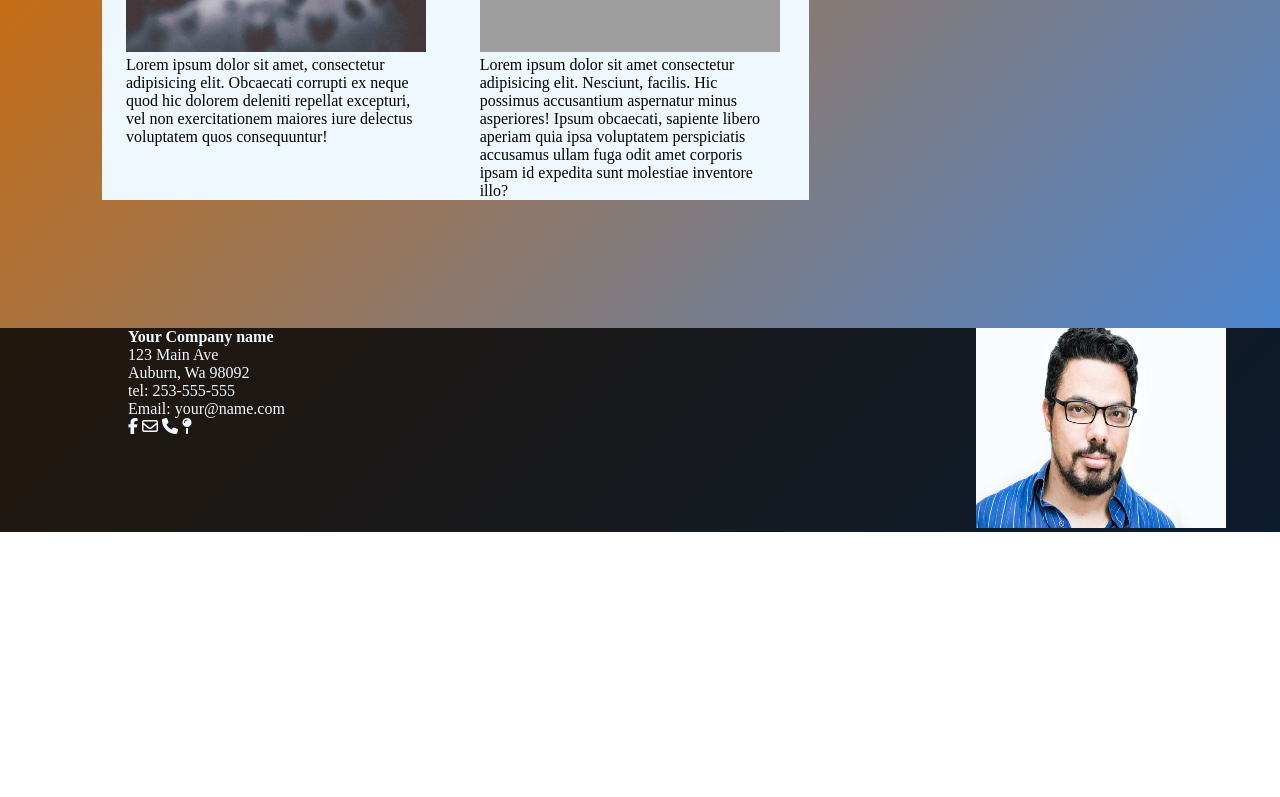
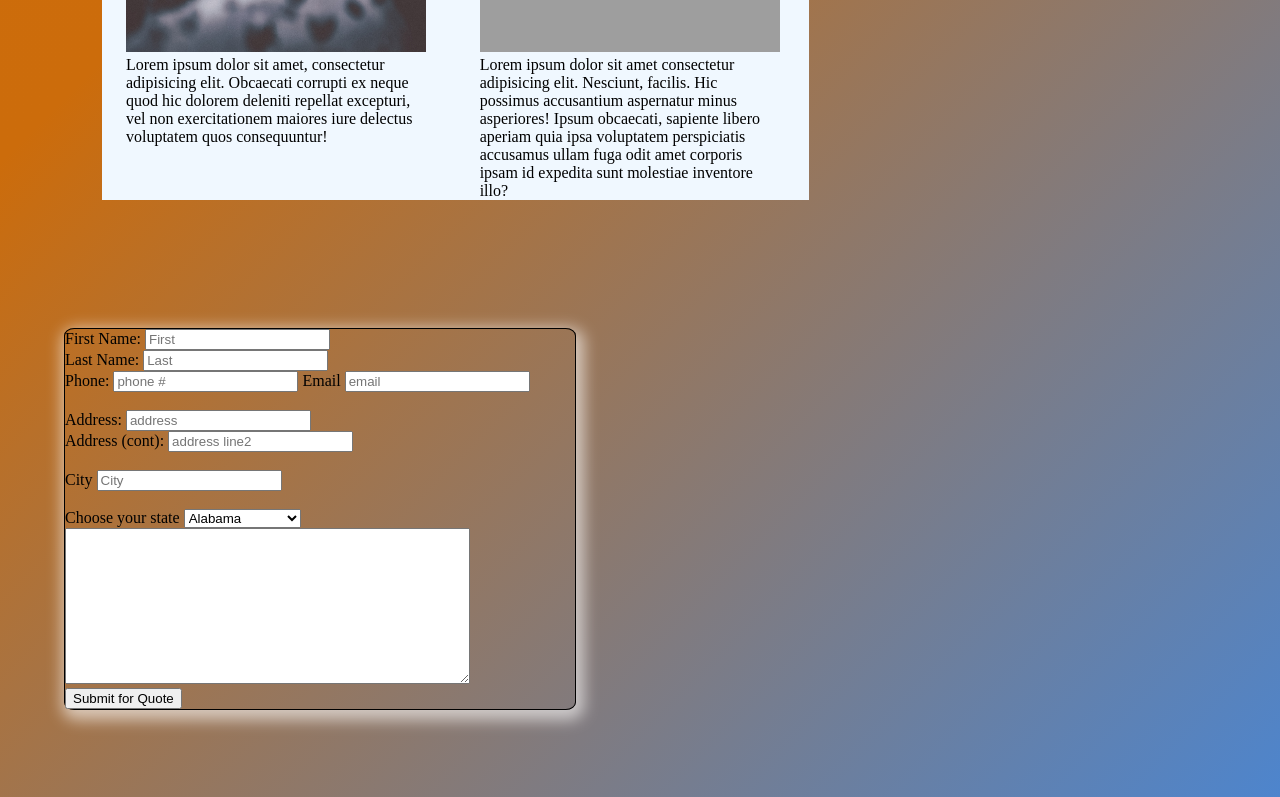
Before and after one commit to YKTV8/contractor-template, a plain HTML site: page index.html in a window 1280 px wide. Shown: the part 2000-2797 px from the top of the page. Before the commit the page ends 2532 px from the top, so only its background shows below. Drawn offline with Linux system fonts and the light colour scheme; grey boxes are pictures that could not be loaded.

Commit message:
02/08 update
Form field created

```diff
--- a/index.html
+++ b/index.html
@@ -73,7 +73,84 @@
             </div>
         </div>
     </div>
+    <div class="contact-form">
+        <form action="/actionpage.php" method="get">
+            <label for="fname">First Name:</label>
+            <input type="text" id="fname" name="fname" placeholder="First"><br>
+            <label for="lname">Last Name:</label>
+            <input type="text" id="lname" name="lname" placeholder="Last"><br>
+            <label for="phone">Phone:</label>
+            <input type="text" id="phone" name="phone" placeholder="phone #">
+            <label for="email">Email</label>
+            <input type="text" id="email" name="email" placeholder="email"><br><br>
+            <label for="address">Address:</label>
+            <input type="text" id="address" name="address" placeholder="address"><br>
+            <label for="address1">Address (cont):</label>
+            <input type="text" id="address1" name="address1" placeholder="address line2"><br><br>
+            <label for="city">City</label>
+            <input type="text" id="city" name="city" placeholder="City"><br><br>
+            <label for="state">Choose your state</label>
+            <select id="state">
+                <option value="AL">Alabama</option>
+                <option value="AK">Alaska</option>
+                <option value="AZ">Arizona</option>
+                <option value="AR">Arkansas</option>
+                <option value="CA">California</option>
+                <option value="CO">Colorado</option>
+                <option value="CT">Conn</option>
+                <option value="DE">Delaware</option>
+                <option value="DC">DC</option>
+                <option value="FL">Florida</option>
+                <option value="GA">Georgia</option>
+                <option value="HI">Hawaii</option>
+                <option value="ID">Idaho</option>
+                <option value="IL">Illinois</option>
+                <option value="IN">Indiana</option>
+                <option value="IA">Iowa</option>
+                <option value="KS">Kansas</option>
+                <option value="KY">Kentucky</option>
+                <option value="LA">Louisana</option>
+                <option value="ME">Maine</option>
+                <option value="MD">Maryland</option>
+                <option value="MA">Massachusetts</option>
+                <option value="MI">Michigan</option>
+                <option value="MN">Minnesota</option>
+                <option value="MS">Mississippi</option>
+                <option value="MO">Missouri</option>
+                <option value="MT">Montana</option>
+                <option value="NE">Nebraska</option>
+                <option value="NV">Nevada</option>
+                <option value="NH">New Hampshire</option>
+                <option value="NJ">New Jersey</option>
+                <option value="NM">New Mexico</option>
+                <option value="NY">New York</option>
+                <option value="NC">North Carolina</option>
+                <option value="ND">North Dakota</option>
+                <option value="OH">Ohio</option>
+                <option value="OK">Oklahoma</option>
+                <option value="OR">Oregon</option>
+                <option value="PA">Pennslyvania</option>
+                <option value="RI">Rhode Island</option>
+                <option value="SC">South Carolina</option>
+                <option value="SD">South Dakota</option>
+                <option value="TN">Tennessee</option>
+                <option value="TX">Texas</option>
+                <option value="UT">Utah</option>
+                <option value="VT">Vermont</option>
+                <option value="VA">Virginia</option>
+                <option value="WA">Washington</option>
+                <option value="WV">West Virginia</option>
+                <option value="WI">Wisconsin</option>
+                <option value="WY">Wyoming</option>
+                <label for="w3review">Review of W3Schools:</label>
+                <textarea id="w3review" name="w3review" rows="10" cols="48">
+                </textarea>
+                <button>Submit for Quote</button>
+            </select>
 
+
+        </form>
+    </div>
     <footer>
         <div class="info"><h4>Your Company name</h4>
             <p>123 Main Ave</p>
--- a/styles.css
+++ b/styles.css
@@ -28,12 +28,20 @@ header{
     background-size: cover;
     height: 90vh;
 }
-.hero p, h2{
+.hero p{
     color: blue;
     display: flex;
     justify-content: center;
     font-weight: 600;
+}
+.hero h2{
+
+    color: black;
+    display: flex;
     justify-content: center;
+    font-weight: 600;
+    /* padding-top: 15%; */
+
 }
 h2{
     padding-top: 1%;
@@ -75,11 +83,13 @@ article{
     background-position: 50%;
     background-size: cover;
     background-repeat: no-repeat;
+    box-shadow: 8px 10px #ffffff99;
 }
 .getquote{
     background-color: white;
     padding-left: 15%;
     opacity: .85;
+    box-shadow: 5px 0px #000000;
 }
 .getquote button{
     border-radius: 1px;
@@ -114,8 +124,17 @@ article{
 .column2{
     margin-right: 16%;
 }
-body{
-
+.contact-form{
+    display: flex;
+    flex-direction: row;
+    margin-left: 5%;
+    margin-bottom: 10%;
+    flex-wrap: wrap;
+    border: solid black 0.5px;
+    box-shadow: 3px 5px 15px 5px #ffffff99;
+    border-radius: 2%;
+    height: 10%;
+    width: 40%;
 }
 
 footer{
@@ -141,6 +160,7 @@ footer{
     .navbar{
         background-color: rgb(75, 4, 4);
         color: aliceblue;
+        width: 100%;
         padding-left: 10%;
         position: relative;
     }
@@ -235,10 +255,12 @@ footer{
         /* border: solid black 2px; */
         padding-bottom: 5%;
     }
+
     .columnsection{
         display: flex;
         flex-direction: column;
-        padding-right: 25%;
+        width: fit-content;
+        padding-right: 2%;
         padding-left: 2%;
         margin-left: 5%;
         margin-right: 100px;
@@ -256,8 +278,17 @@ footer{
     .column2{
         margin-right: 16%;
     }
-    body{
-
+    .contact-form{
+        display: flex;
+        flex-direction: row;
+        margin-left: 5%;
+        margin-bottom: 10%;
+        flex-wrap: wrap;
+        border: solid black 0.5px;
+        box-shadow: 3px 5px 15px 5px #ffffff99;
+        border-radius: 2%;
+        height: 10%;
+        width: 90%;
     }
 
     footer{
```
